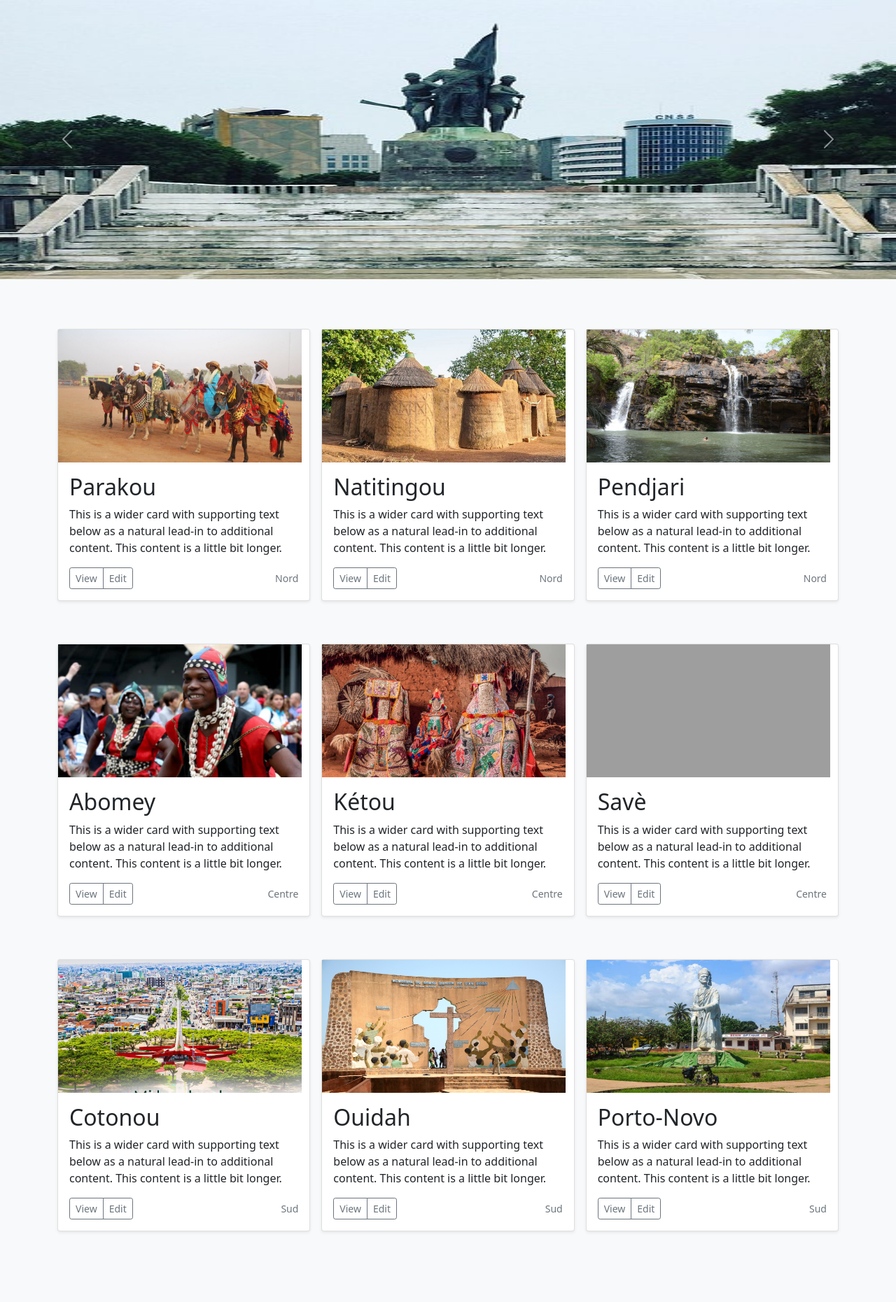
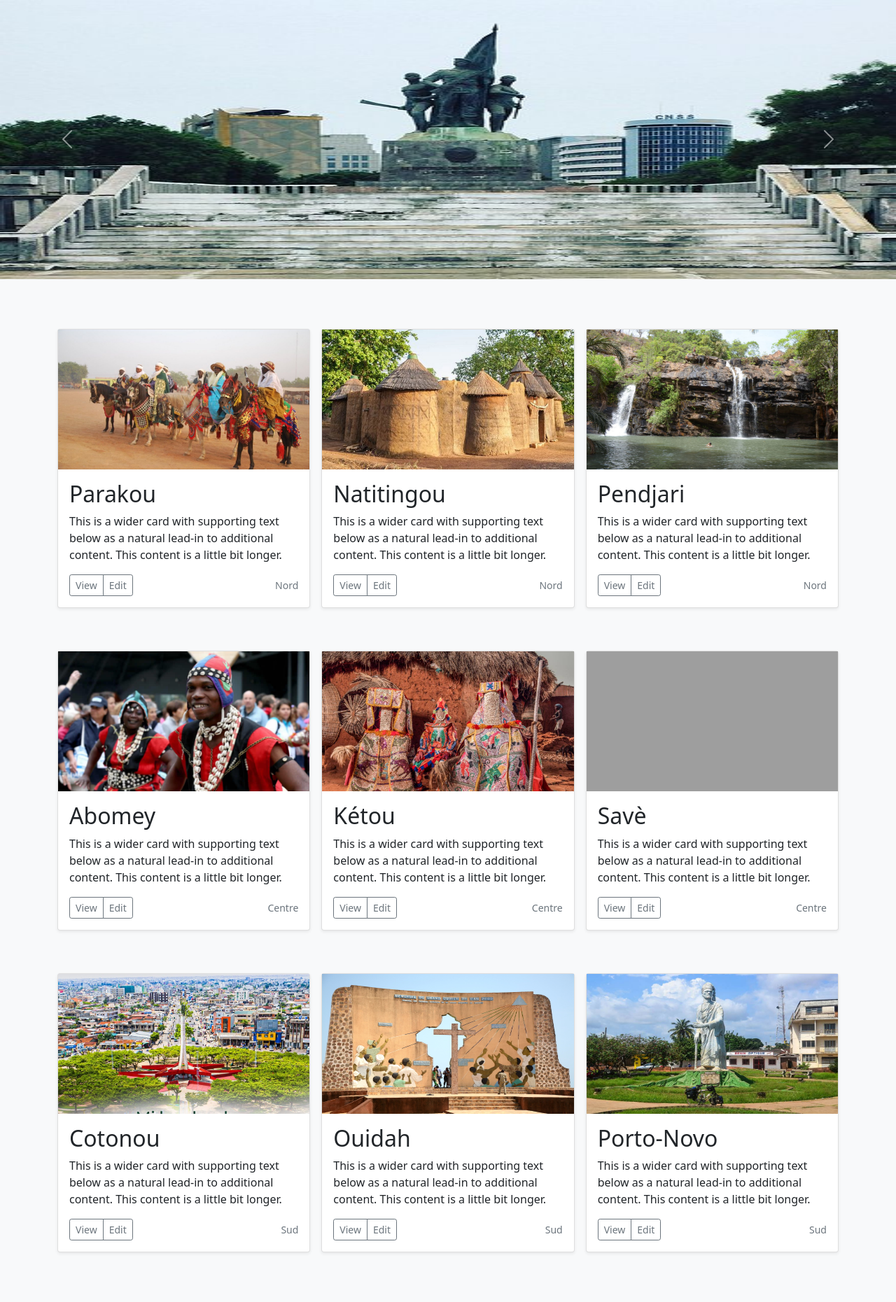
Before and after one commit to damedomey/benin-culture, a PHP site: page / in a window 1280 px wide. Shown: the part 77-1938 px from the top of the page at 70% size. Before the commit the page ends 1838 px from the top, so only its background shows below. Run offline with PHP 8.4, Linux system fonts and the light colour scheme; grey boxes labelled with a size stand in for pictures from a placeholder-image service; some libraries are stand-ins or nearby versions; grey boxes are pictures that could not be loaded.

Commit message:
fix: correction de la taille des images sur l'accueil

```diff
--- a/assets/css/style.css
+++ b/assets/css/style.css
@@ -1,7 +1,7 @@
 /* David*/
 .row .col-4 img{
   width: 100%;
-  height: 100;
+  height: 100%;
 }
 
 /* Paterne */
@@ -11,21 +11,7 @@
 
 /* Verrah */
 
-body{
-    margin-left: 1%;
-    margin-right: 1%;
-  }
-
-  #Pcardinaux {
-    color: blue;
-    text-decoration: underline ;
-    text-align: center;
-  }
-  .nord ,.centre ,.sud, .contenu #Pcardinaux {
-    background-color: rgba(224, 224, 195, 0.432);
-  }
-
-  .col {
+  .col-hover {
     border-radius: 5%;
     padding-top: 2%;
     margin-left: 0%;
@@ -33,19 +19,12 @@ body{
     margin-top: 2%;
 
   }
-  .col:hover
+  .col-hover:hover
   {
     box-shadow: 1px 0px 2px 0px ;
   }
 
-  .footer {
-    text-align: center;
-    margin: auto;
-    background-color: rgba(82, 61, 61, 0.253);
-    margin-top: 3%;
+  .cube{
+    height: 200px;
+    width: 100%;
   }
-
-  .cube{
-    height: 190px;
-    width: 348px;
-  }
--- a/index.html
+++ b/index.html
@@ -79,7 +79,7 @@
         <div class="container">
 
           <div class="row row-cols-1 row-cols-sm-2 row-cols-md-3 g-3">
-            <div class="col">
+            <div class="col-hover">
               <div class="card shadow-sm">
                 <img src="assets/img/Benin11.jpg" alt="" class="cube">
 
@@ -96,7 +96,7 @@
                 </div>
               </div>
             </div>
-            <div class="col">
+            <div class="col-hover">
               <div class="card shadow-sm">
                 <img src="assets/img/Benin3.jpg" alt="" class="cube">
 
@@ -113,7 +113,7 @@
                 </div>
               </div>
             </div>
-            <div class="col">
+            <div class="col-hover">
               <div class="card shadow-sm">
                 <img src="assets/img/Destination-Afrique-lieux-tourisme-au-Benin.jpg" alt="" class="cube">
 
@@ -130,7 +130,7 @@
                 </div>
               </div>
             </div>
-            <div class="col">
+            <div class="col-hover">
               <div class="card shadow-sm">
                 <img src="assets/img/culture.jpg" alt="" class="cube">
 
@@ -147,7 +147,7 @@
                 </div>
               </div>
             </div>
-            <div class="col">
+            <div class="col-hover">
               <div class="card shadow-sm">
                 <img src="assets/img/Benin5.jpg" alt="" class="cube">
 
@@ -164,7 +164,7 @@
                 </div>
               </div>
             </div>
-            <div class="col">
+            <div class="col-hover">
               <div class="card shadow-sm">
                 <img src="assets/img/.jpg" alt="" class="cube">
 
@@ -182,7 +182,7 @@
               </div>
             </div>
 
-            <div class="col">
+            <div class="col-hover">
               <div class="card shadow-sm">
                 <img src="assets/img/Benin2.jpeg" alt="" class="cube">
 
@@ -199,7 +199,7 @@
                 </div>
               </div>
             </div>
-            <div class="col">
+            <div class="col-hover">
               <div class="card shadow-sm">
                 <img src="assets/img/Benin8.jpg" alt="" class="cube">
 
@@ -216,7 +216,7 @@
                 </div>
               </div>
             </div>
-            <div class="col">
+            <div class="col-hover">
               <div class="card shadow-sm">
                 <img src="assets/img/thumb_63_default_blog.jpeg" alt="" class="cube">
 
```
